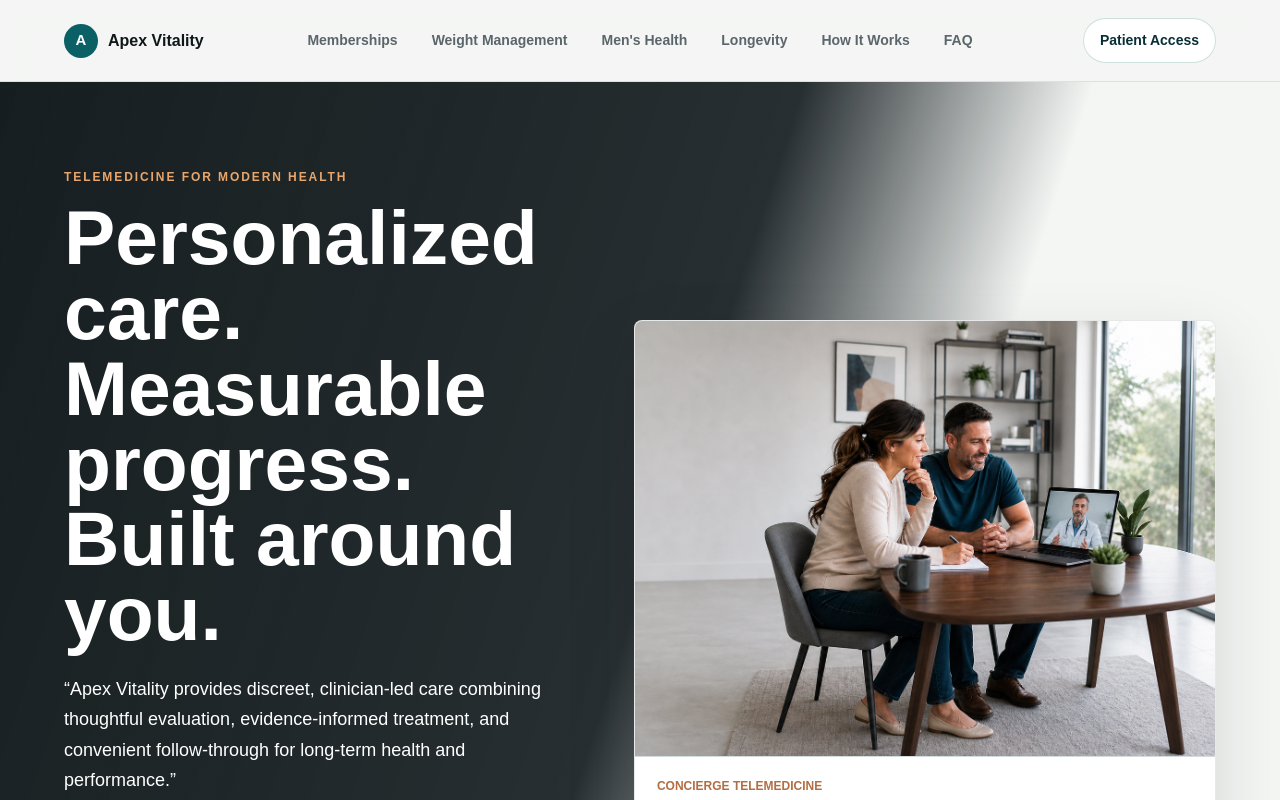
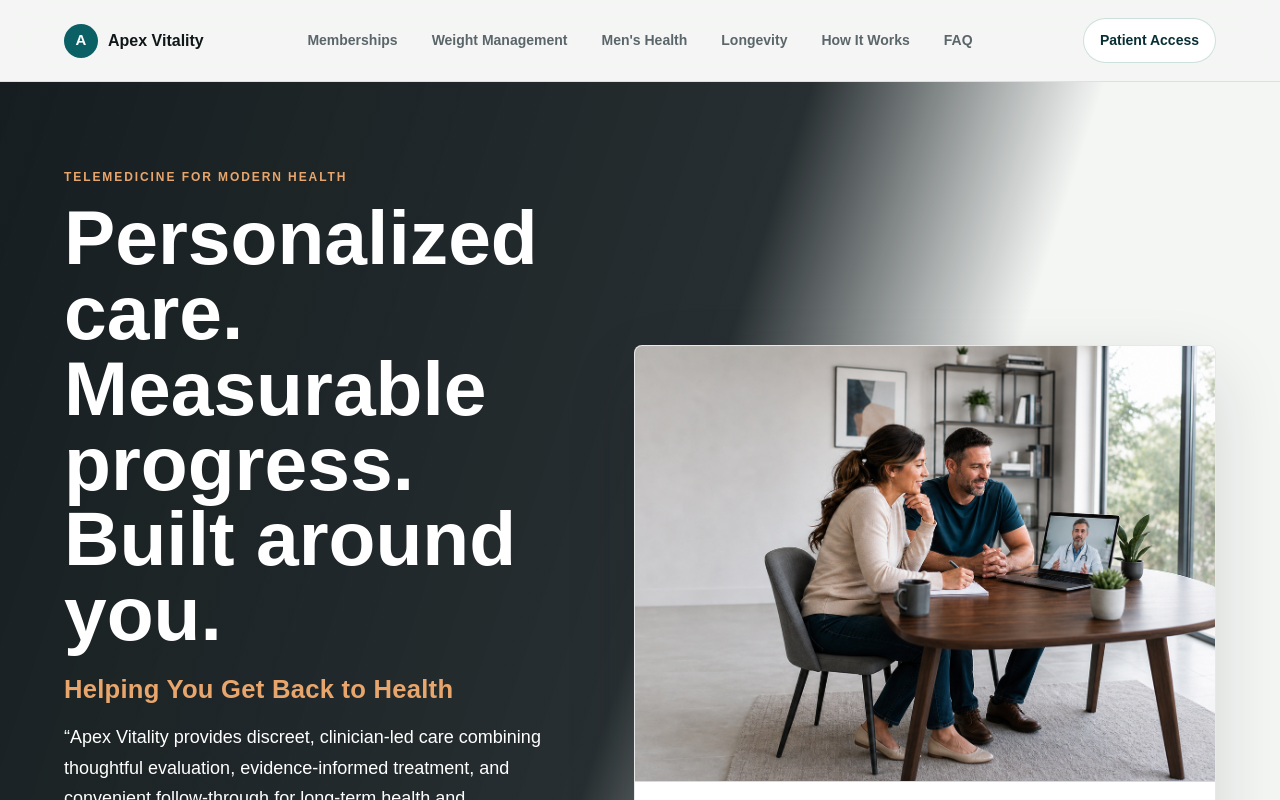
Before and after one commit to Nurseguy1/Apex-Vitality, a Next.js app: page / in a window 1280 px wide. Shown: the top 800 px of the page. Built offline with nearby package versions, Linux system fonts and the light colour scheme; no server answers.

Commit message:
Add homepage health tagline

```diff
--- a/app/globals.css
+++ b/app/globals.css
@@ -195,6 +195,16 @@
 .hero-lede {
   max-width: 620px;
   margin-bottom: 14px;
+}
+
+.hero-tagline {
+  max-width: 620px;
+  margin: 0 0 18px;
+  color: #e9a66c;
+  font-size: clamp(20px, 2vw, 28px);
+  font-weight: 760;
+  letter-spacing: 0.01em;
+  line-height: 1.2;
 }
 
 .hero-quote {
--- a/app/page.tsx
+++ b/app/page.tsx
@@ -97,6 +97,7 @@
             <span className="headline-line">Measurable progress.</span>
             <span className="headline-line">Built around you.</span>
           </h1>
+          <p className="hero-tagline">Helping You Get Back to Health</p>
           <blockquote className="hero-quote">
             <p className="hero-lede">
               &ldquo;Apex Vitality provides discreet, clinician-led care combining
```
